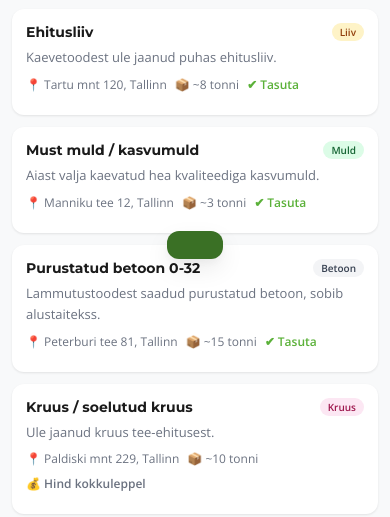
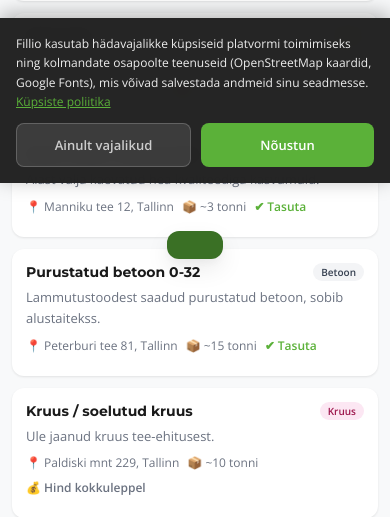
Before and after one commit to tarmopajuri/taide, a Flask app: page / in a window 390 px wide. Shown: the part 661-1178 px from the top of the page. Run offline with Flask 3, Linux system fonts and the light colour scheme; data comes from the database, SQL or seed files in the repository; some libraries are stand-ins or nearby versions.

Commit message:
Fillio v2.4 - küpsiste pop-up, e-kirja template, mobiili slogan
- Lisa GDPR küpsiste nõusoleku pop-up (accept/decline, kakskeelne)
- Uuenda registreerimise e-kirja template (professionaalne, struktuurne)
- Uuenda parooli taastamise e-kirja template (uus bränding)
- Paranda mobiili slogan: "Jaga ülejäävat ehitus- ja täitematerjali"
- Slogan nähtav ka mobiili versioonil

Co-Authored-By: Claude Opus 4.6 <noreply@anthropic.com>

```diff
--- a/app.py
+++ b/app.py
@@ -311,28 +311,37 @@ def register():
     session['user_id'] = user['id']
 
     # Send welcome email
-    send_email(email, 'Tere tulemast Fillio platvormile!', f"""
-    <div style="font-family: Arial, sans-serif; max-width: 600px; margin: 0 auto; padding: 20px;">
-        <div style="background: #1b4332; color: white; padding: 20px; border-radius: 10px 10px 0 0; text-align: center;">
-            <h1 style="margin: 0; font-size: 28px;">Fillio</h1>
-            <p style="margin: 5px 0 0; opacity: 0.8;">Ehitusmaterjali jagamise platvorm</p>
+    send_email(email, 'Tere tulemast Fillio platvormile! Sinu konto on loodud', f"""
+    <div style="font-family: 'Open Sans', Arial, sans-serif; max-width: 600px; margin: 0 auto; padding: 20px; background: #f8f9fa;">
+        <div style="background: linear-gradient(135deg, #3A7025, #4A9030); color: white; padding: 30px; border-radius: 12px 12px 0 0; text-align: center;">
+            <h1 style="margin: 0; font-size: 32px; font-family: 'Montserrat', Arial, sans-serif; letter-spacing: -0.5px;">Fillio</h1>
+            <p style="margin: 8px 0 0; opacity: 0.85; font-size: 14px;">Jaga ülejäävat ehitus- ja täitematerjali</p>
         </div>
-        <div style="background: white; padding: 30px; border: 1px solid #e5e7eb; border-radius: 0 0 10px 10px;">
-            <h2 style="color: #1b4332;">Tere, {username}!</h2>
-            <p>Sinu konto on edukalt loodud. Nüüd saad:</p>
-            <ul>
-                <li>Lisada kuulutusi ülejäänud ehitusmaterjalide kohta</li>
-                <li>Hallata oma kuulutusi</li>
-                <li>Leida tasuta ehitusmaterjale</li>
+        <div style="background: white; padding: 30px; border: 1px solid #e5e7eb;">
+            <h2 style="color: #3A7025; margin: 0 0 16px; font-family: 'Montserrat', Arial, sans-serif;">Tere, {username}!</h2>
+            <p style="color: #333; line-height: 1.6; margin: 0 0 16px;">Sinu konto Fillio platvormil on edukalt loodud. Oled nüüd osa kogukonnast, mis aitab vähendada ehitusmaterjali raiskamist!</p>
+            <p style="color: #333; line-height: 1.6; margin: 0 0 8px; font-weight: 600;">Mida saad Fillio platvormil teha:</p>
+            <ul style="color: #555; line-height: 1.8; margin: 0 0 24px; padding-left: 20px;">
+                <li>Lisa kuulutusi ülejäävate ehitusmaterjalide kohta</li>
+                <li>Otsi tasuta või soodsaid ehitusmaterjale</li>
+                <li>Halda oma kuulutusi ja kontaktandmeid</li>
+                <li>Sirvi interaktiivsel kaardil materjale oma piirkonnas</li>
             </ul>
-            <p style="margin-top: 20px;">
-                <a href="https://fillio.eu" style="background: #2d6a4f; color: white; padding: 12px 24px; border-radius: 8px; text-decoration: none; font-weight: bold;">
-                    Ava Fillio
+            <p style="text-align: center; margin: 24px 0;">
+                <a href="https://fillio.eu" style="background: #5BB139; color: white; padding: 14px 32px; border-radius: 8px; text-decoration: none; font-weight: 700; font-size: 16px; display: inline-block;">
+                    Logi sisse
                 </a>
             </p>
-            <p style="color: #999; font-size: 12px; margin-top: 30px;">
-                See kiri saadeti automaatselt fillio.eu poolt. Kui sa ei loonud kontot, ignoreeri seda kirja.
+        </div>
+        <div style="background: #fef3c7; padding: 16px 24px; border-left: 4px solid #f59e0b; border-right: 1px solid #e5e7eb;">
+            <p style="color: #92400e; font-size: 13px; margin: 0; line-height: 1.5;">
+                &#9888;&#65039; <strong>Turvalisuse märkus:</strong> Kui sa ei loonud Fillio kontot, palun võta meiega kohe ühendust aadressil
+                <a href="mailto:tarmo@tardek.com" style="color: #92400e;">tarmo@tardek.com</a>.
             </p>
+        </div>
+        <div style="background: #f3f4f6; padding: 20px 24px; border-radius: 0 0 12px 12px; border: 1px solid #e5e7eb; border-top: none; text-align: center;">
+            <p style="color: #6b7280; font-size: 12px; margin: 0 0 8px;">Küsimuste korral: <a href="mailto:tarmo@tardek.com" style="color: #5BB139;">tarmo@tardek.com</a></p>
+            <p style="color: #9ca3af; font-size: 11px; margin: 0;">&copy; 2026 Fillio &middot; Tardek &middot; <a href="https://fillio.eu" style="color: #9ca3af;">fillio.eu</a></p>
         </div>
     </div>
     """)
@@ -400,23 +409,30 @@ def forgot_password():
     # Send reset email
     reset_url = f"https://fillio.eu?reset_token={token}"
     send_email(email, 'Fillio - parooli taastamine', f"""
-    <div style="font-family: Arial, sans-serif; max-width: 600px; margin: 0 auto; padding: 20px;">
-        <div style="background: #1b4332; color: white; padding: 20px; border-radius: 10px 10px 0 0; text-align: center;">
-            <h1 style="margin: 0; font-size: 28px;">Fillio</h1>
+    <div style="font-family: 'Open Sans', Arial, sans-serif; max-width: 600px; margin: 0 auto; padding: 20px; background: #f8f9fa;">
+        <div style="background: linear-gradient(135deg, #3A7025, #4A9030); color: white; padding: 30px; border-radius: 12px 12px 0 0; text-align: center;">
+            <h1 style="margin: 0; font-size: 32px; font-family: 'Montserrat', Arial, sans-serif;">Fillio</h1>
+            <p style="margin: 8px 0 0; opacity: 0.85; font-size: 14px;">Jaga ülejäävat ehitus- ja täitematerjali</p>
         </div>
-        <div style="background: white; padding: 30px; border: 1px solid #e5e7eb; border-radius: 0 0 10px 10px;">
-            <h2 style="color: #1b4332;">Parooli taastamine</h2>
-            <p>Tere, {user['username']}!</p>
-            <p>Keegi (loodetavasti sina) soovis taastada sinu Fillio konto parooli.</p>
-            <p style="margin-top: 20px;">
-                <a href="{reset_url}" style="background: #2d6a4f; color: white; padding: 12px 24px; border-radius: 8px; text-decoration: none; font-weight: bold;">
+        <div style="background: white; padding: 30px; border: 1px solid #e5e7eb;">
+            <h2 style="color: #3A7025; margin: 0 0 16px; font-family: 'Montserrat', Arial, sans-serif;">Parooli taastamine</h2>
+            <p style="color: #333; line-height: 1.6; margin: 0 0 8px;">Tere, {user['username']}!</p>
+            <p style="color: #333; line-height: 1.6; margin: 0 0 24px;">Keegi (loodetavasti sina) soovis taastada sinu Fillio konto parooli. Kliki allolevale nupule uue parooli seadmiseks:</p>
+            <p style="text-align: center; margin: 24px 0;">
+                <a href="{reset_url}" style="background: #5BB139; color: white; padding: 14px 32px; border-radius: 8px; text-decoration: none; font-weight: 700; font-size: 16px; display: inline-block;">
                     Taasta parool
                 </a>
             </p>
-            <p style="color: #666; margin-top: 20px;">See link kehtib 1 tunni.</p>
-            <p style="color: #999; font-size: 12px; margin-top: 30px;">
-                Kui sa ei soovinud parooli taastada, ignoreeri seda kirja.
+            <p style="color: #666; font-size: 13px; margin: 16px 0 0; text-align: center;">See link kehtib 1 tunni.</p>
+        </div>
+        <div style="background: #fef3c7; padding: 16px 24px; border-left: 4px solid #f59e0b; border-right: 1px solid #e5e7eb;">
+            <p style="color: #92400e; font-size: 13px; margin: 0; line-height: 1.5;">
+                &#9888;&#65039; Kui sa ei soovinud parooli taastada, ignoreeri seda kirja. Sinu konto on turvaline.
             </p>
+        </div>
+        <div style="background: #f3f4f6; padding: 20px 24px; border-radius: 0 0 12px 12px; border: 1px solid #e5e7eb; border-top: none; text-align: center;">
+            <p style="color: #6b7280; font-size: 12px; margin: 0 0 8px;">Küsimuste korral: <a href="mailto:tarmo@tardek.com" style="color: #5BB139;">tarmo@tardek.com</a></p>
+            <p style="color: #9ca3af; font-size: 11px; margin: 0;">&copy; 2026 Fillio &middot; Tardek &middot; <a href="https://fillio.eu" style="color: #9ca3af;">fillio.eu</a></p>
         </div>
     </div>
     """)
@@ -503,17 +519,37 @@ def google_auth():
         session['user_id'] = user['id']
 
         # Send welcome email
-        send_email(email, 'Tere tulemast Fillio platvormile!', f"""
-        <div style="font-family: Arial, sans-serif; max-width: 600px; margin: 0 auto; padding: 20px;">
-            <div style="background: #1b4332; color: white; padding: 20px; border-radius: 10px 10px 0 0; text-align: center;">
-                <h1 style="margin: 0; font-size: 28px;">Fillio</h1>
+        send_email(email, 'Tere tulemast Fillio platvormile! Sinu konto on loodud', f"""
+        <div style="font-family: 'Open Sans', Arial, sans-serif; max-width: 600px; margin: 0 auto; padding: 20px; background: #f8f9fa;">
+            <div style="background: linear-gradient(135deg, #3A7025, #4A9030); color: white; padding: 30px; border-radius: 12px 12px 0 0; text-align: center;">
+                <h1 style="margin: 0; font-size: 32px; font-family: 'Montserrat', Arial, sans-serif;">Fillio</h1>
+                <p style="margin: 8px 0 0; opacity: 0.85; font-size: 14px;">Jaga ülejäävat ehitus- ja täitematerjali</p>
             </div>
-            <div style="background: white; padding: 30px; border: 1px solid #e5e7eb; border-radius: 0 0 10px 10px;">
-                <h2 style="color: #1b4332;">Tere, {name}!</h2>
-                <p>Sinu konto on loodud Google kontoga. Tere tulemast!</p>
-                <p style="margin-top: 20px;">
-                    <a href="https://fillio.eu" style="background: #2d6a4f; color: white; padding: 12px 24px; border-radius: 8px; text-decoration: none; font-weight: bold;">Ava Fillio</a>
+            <div style="background: white; padding: 30px; border: 1px solid #e5e7eb;">
+                <h2 style="color: #3A7025; margin: 0 0 16px; font-family: 'Montserrat', Arial, sans-serif;">Tere, {name}!</h2>
+                <p style="color: #333; line-height: 1.6; margin: 0 0 16px;">Sinu konto on edukalt loodud Google konto kaudu. Oled nüüd osa kogukonnast, mis aitab vähendada ehitusmaterjali raiskamist!</p>
+                <p style="color: #333; line-height: 1.6; margin: 0 0 8px; font-weight: 600;">Mida saad Fillio platvormil teha:</p>
+                <ul style="color: #555; line-height: 1.8; margin: 0 0 24px; padding-left: 20px;">
+                    <li>Lisa kuulutusi ülejäävate ehitusmaterjalide kohta</li>
+                    <li>Otsi tasuta või soodsaid ehitusmaterjale</li>
+                    <li>Halda oma kuulutusi ja kontaktandmeid</li>
+                    <li>Sirvi interaktiivsel kaardil materjale oma piirkonnas</li>
+                </ul>
+                <p style="text-align: center; margin: 24px 0;">
+                    <a href="https://fillio.eu" style="background: #5BB139; color: white; padding: 14px 32px; border-radius: 8px; text-decoration: none; font-weight: 700; font-size: 16px; display: inline-block;">
+                        Logi sisse
+                    </a>
                 </p>
+            </div>
+            <div style="background: #fef3c7; padding: 16px 24px; border-left: 4px solid #f59e0b; border-right: 1px solid #e5e7eb;">
+                <p style="color: #92400e; font-size: 13px; margin: 0; line-height: 1.5;">
+                    &#9888;&#65039; <strong>Turvalisuse märkus:</strong> Kui sa ei loonud Fillio kontot, palun võta meiega kohe ühendust aadressil
+                    <a href="mailto:tarmo@tardek.com" style="color: #92400e;">tarmo@tardek.com</a>.
+                </p>
+            </div>
+            <div style="background: #f3f4f6; padding: 20px 24px; border-radius: 0 0 12px 12px; border: 1px solid #e5e7eb; border-top: none; text-align: center;">
+                <p style="color: #6b7280; font-size: 12px; margin: 0 0 8px;">Küsimuste korral: <a href="mailto:tarmo@tardek.com" style="color: #5BB139;">tarmo@tardek.com</a></p>
+                <p style="color: #9ca3af; font-size: 11px; margin: 0;">&copy; 2026 Fillio &middot; Tardek &middot; <a href="https://fillio.eu" style="color: #9ca3af;">fillio.eu</a></p>
             </div>
         </div>
         """)
--- a/templates/index.html
+++ b/templates/index.html
@@ -593,7 +593,7 @@
             .header-inner { padding: 8px 12px; gap: 8px; }
             .logo h1 { font-size: 22px; }
             .logo-img { width: 36px; height: 36px; }
-            .logo-subtitle { display: none; }
+            .logo-subtitle { font-size: 9px; }
 
             .mobile-menu-btn { display: block; }
 
@@ -640,6 +640,73 @@
             .listing-title { font-size: 14px; }
             .material-badge { font-size: 10px; padding: 2px 8px; }
         }
+
+        /* ===== COOKIE CONSENT BANNER ===== */
+        .cookie-banner {
+            position: fixed;
+            bottom: 0;
+            left: 0;
+            right: 0;
+            background: rgba(30, 30, 30, 0.97);
+            color: #eee;
+            z-index: 9999;
+            padding: 0;
+            box-shadow: 0 -4px 20px rgba(0,0,0,0.3);
+            backdrop-filter: blur(8px);
+            transform: translateY(100%);
+            transition: transform 0.4s ease;
+        }
+        .cookie-banner.show { transform: translateY(0); }
+        .cookie-banner-inner {
+            max-width: 1000px;
+            margin: 0 auto;
+            padding: 20px 24px;
+            display: flex;
+            align-items: center;
+            gap: 20px;
+        }
+        .cookie-text {
+            flex: 1;
+            font-size: 13px;
+            line-height: 1.6;
+            font-family: var(--font-body);
+        }
+        .cookie-text a { color: #5BB139; text-decoration: underline; }
+        .cookie-text a:hover { color: #8FD974; }
+        .cookie-buttons {
+            display: flex;
+            gap: 10px;
+            flex-shrink: 0;
+        }
+        .cookie-btn {
+            padding: 10px 20px;
+            border: none;
+            border-radius: 8px;
+            font-size: 13px;
+            font-weight: 600;
+            cursor: pointer;
+            font-family: var(--font-button);
+            transition: all 0.2s;
+            white-space: nowrap;
+        }
+        .cookie-btn-accept {
+            background: #5BB139;
+            color: white;
+        }
+        .cookie-btn-accept:hover { background: #4A9030; }
+        .cookie-btn-decline {
+            background: rgba(255,255,255,0.1);
+            color: #ccc;
+            border: 1px solid rgba(255,255,255,0.2);
+        }
+        .cookie-btn-decline:hover { background: rgba(255,255,255,0.15); color: white; }
+
+        @media (max-width: 768px) {
+            .cookie-banner-inner { flex-direction: column; padding: 16px; gap: 12px; }
+            .cookie-text { font-size: 12px; }
+            .cookie-buttons { width: 100%; }
+            .cookie-btn { flex: 1; text-align: center; padding: 12px 16px; }
+        }
     </style>
 </head>
 <body>
@@ -907,12 +974,23 @@
 
     <div class="toast" id="toast"></div>
 
+    <!-- Cookie consent banner -->
+    <div class="cookie-banner" id="cookieBanner">
+        <div class="cookie-banner-inner">
+            <div class="cookie-text" id="cookieText"></div>
+            <div class="cookie-buttons">
+                <button class="cookie-btn cookie-btn-decline" id="cookieDecline" onclick="cookieConsent(false)"></button>
+                <button class="cookie-btn cookie-btn-accept" id="cookieAccept" onclick="cookieConsent(true)"></button>
+            </div>
+        </div>
+    </div>
+
     <script src="https://unpkg.com/leaflet@1.9.4/dist/leaflet.js"></script>
     <script>
         // ========== i18n TRANSLATIONS ==========
         const T = {
             et: {
-                subtitle: 'Jaga ehitusmaterjali',
+                subtitle: 'Jaga ülejäävat ehitus- ja täitematerjali',
                 login: 'Logi sisse', register: 'Registreeru', logout: 'Logi välja',
                 myListings: 'Minu kuulutused', addListing: 'Lisa kuulutus',
                 filterAll: 'Kõik', fStone: 'Kivi', fSand: 'Liiv', fSoil: 'Muld',
@@ -955,10 +1033,13 @@
                 priceFree: 'Tasuta', priceNegotiable: 'Hind kokkuleppel',
                 passwordsNoMatch: 'Paroolid ei kattu', passwordChanged: 'Parool edukalt muudetud!',
                 adminDeleteConfirm: 'Kas oled kindel? See kustutab LÕPLIKULT!',
-                imgTooBig: 'Pilt on liiga suur (max 5MB)', uploadFail: 'Pildi üleslaadimine ebaõnnestus'
+                imgTooBig: 'Pilt on liiga suur (max 5MB)', uploadFail: 'Pildi üleslaadimine ebaõnnestus',
+                cookieText: 'Fillio kasutab hädavajalikke küpsiseid platvormi toimimiseks ning kolmandate osapoolte teenuseid (OpenStreetMap kaardid, Google Fonts), mis võivad salvestada andmeid sinu seadmesse.',
+                cookieAccept: 'Nõustun', cookieDecline: 'Ainult vajalikud',
+                cookieLink: 'Küpsiste poliitika'
             },
             en: {
-                subtitle: 'Share construction materials',
+                subtitle: 'Share leftover construction and fill materials',
                 login: 'Log in', register: 'Register', logout: 'Log out',
                 myListings: 'My listings', addListing: 'Add listing',
                 filterAll: 'All', fStone: 'Stone', fSand: 'Sand', fSoil: 'Soil',
@@ -1001,7 +1082,10 @@
                 priceFree: 'Free', priceNegotiable: 'Price negotiable',
                 passwordsNoMatch: 'Passwords do not match', passwordChanged: 'Password changed!',
                 adminDeleteConfirm: 'Are you sure? This will PERMANENTLY delete!',
-                imgTooBig: 'Image too large (max 5MB)', uploadFail: 'Image upload failed'
+                imgTooBig: 'Image too large (max 5MB)', uploadFail: 'Image upload failed',
+                cookieText: 'Fillio uses essential cookies for platform functionality and third-party services (OpenStreetMap maps, Google Fonts) that may store data on your device.',
+                cookieAccept: 'Accept all', cookieDecline: 'Essential only',
+                cookieLink: 'Cookie policy'
             }
         };
 
@@ -1015,6 +1099,7 @@
             document.querySelectorAll('.lang-btn').forEach(b => b.classList.toggle('active', b.textContent.trim() === l.toUpperCase()));
             applyTranslations();
             updateDocLinks();
+            updateCookieBanner();
             populateSelects();
             if (listings.length) renderListings();
         }
@@ -1438,6 +1523,30 @@
         function escapeHtml(str) { if (!str) return ''; return str.replace(/&/g,'&amp;').replace(/</g,'&lt;').replace(/>/g,'&gt;').replace(/"/g,'&quot;'); }
 
         // ========== INIT ==========
+        // ========== COOKIE CONSENT ==========
+        function updateCookieBanner() {
+            const textEl = document.getElementById('cookieText');
+            const acceptBtn = document.getElementById('cookieAccept');
+            const declineBtn = document.getElementById('cookieDecline');
+            const cookieLink = lang === 'en' ? '/static/docs/cookies_en.txt' : '/static/docs/kupsiste_poliitika.txt';
+            if (textEl) textEl.innerHTML = t('cookieText') + ' <a href="' + cookieLink + '" target="_blank">' + t('cookieLink') + '</a>';
+            if (acceptBtn) acceptBtn.textContent = t('cookieAccept');
+            if (declineBtn) declineBtn.textContent = t('cookieDecline');
+        }
+
+        function showCookieBanner() {
+            if (localStorage.getItem('fillio_cookies') !== null) return;
+            updateCookieBanner();
+            setTimeout(() => {
+                document.getElementById('cookieBanner').classList.add('show');
+            }, 800);
+        }
+
+        function cookieConsent(accepted) {
+            localStorage.setItem('fillio_cookies', accepted ? 'all' : 'essential');
+            document.getElementById('cookieBanner').classList.remove('show');
+        }
+
         document.addEventListener('DOMContentLoaded', async () => {
             // Restore saved version
             const savedVersion = localStorage.getItem('fillio_version') || 'a';
@@ -1449,6 +1558,7 @@
             initGoogleLogin();
             const params = new URLSearchParams(window.location.search);
             if (params.get('reset_token')) openAuthModal('reset');
+            showCookieBanner();
         });
     </script>
 </body>
```
